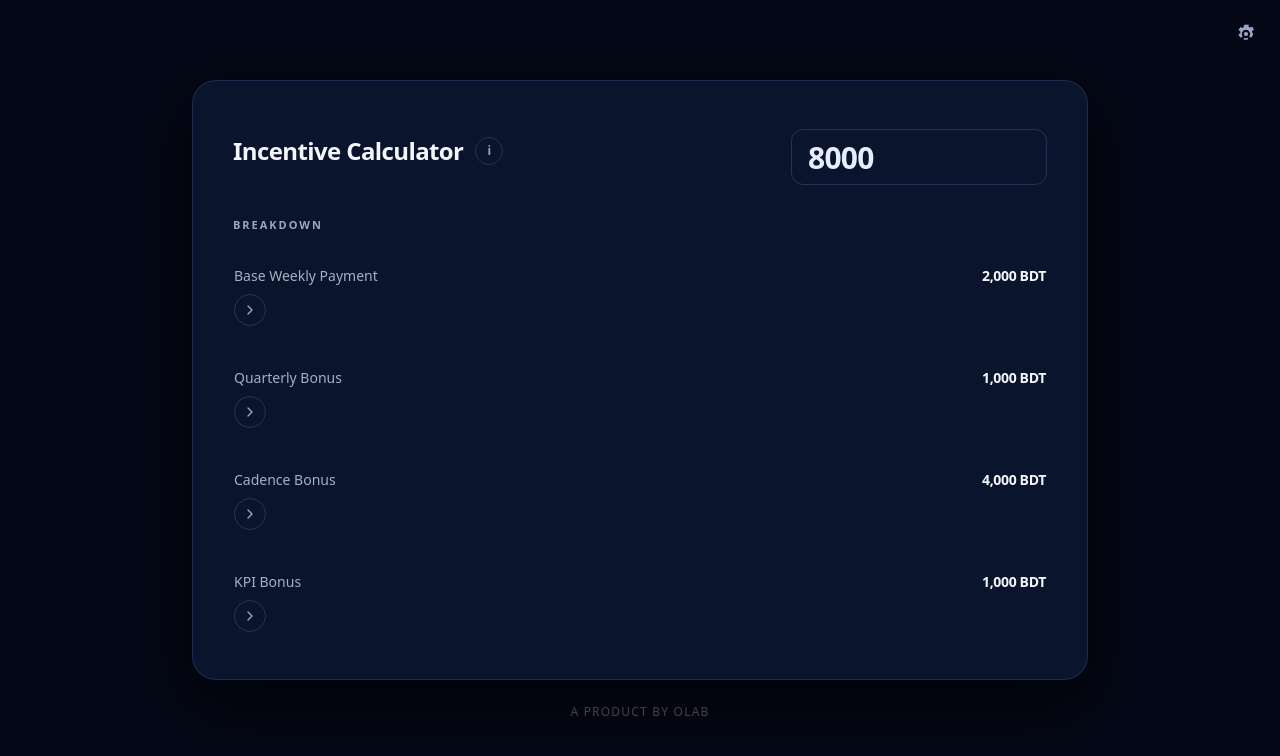
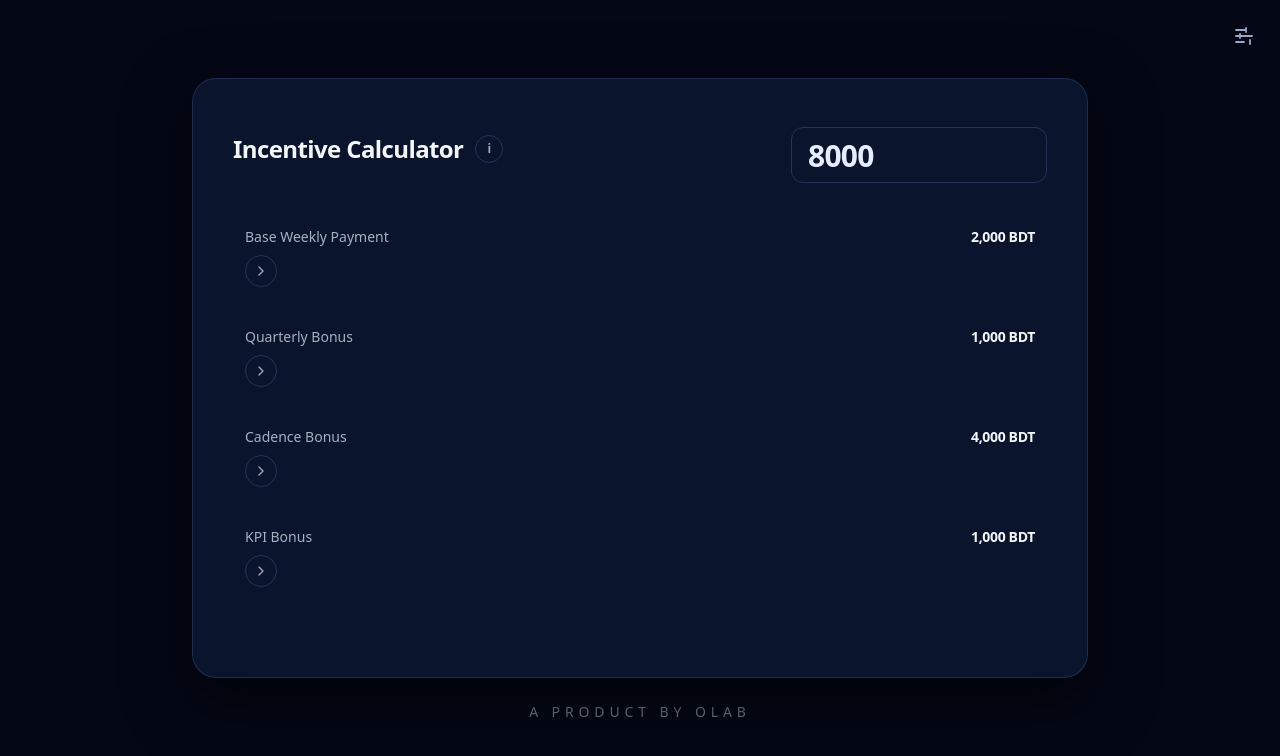
Before and after one commit to bappygolder/incentive-calculator, a Next.js app: page / in a window 1280 px wide. Shown: the top 756 px of the page. Built offline with nearby package versions, Linux system fonts and the light colour scheme.

Commit message:
update incentive calculator UI layout

```diff
--- a/src/app/page.tsx
+++ b/src/app/page.tsx
@@ -19,17 +19,21 @@ export default function Page() {
 					<svg
 						aria-hidden="true"
 						viewBox="0 0 24 24"
-						className="h-5 w-5"
+						className="h-6 w-6"
 					>
 						<path
-							fill="currentColor"
-							d="M12 9.5A2.5 2.5 0 1 0 12 14.5 2.5 2.5 0 0 0 12 9.5Zm8.94 2.06-1.7-.98c.04-.36.06-.73.06-1.08s-.02-.72-.06-1.08l1.7-.98a.75.75 0 0 0 .27-1.02l-1.6-2.77a.75.75 0 0 0-.96-.32l-1.7.98a7.2 7.2 0 0 0-1.88-1.09V2.1A.75.75 0 0 0 13.37 1h-3.2a.75.75 0 0 0-.75.75v1.96a7.2 7.2 0 0 0-1.88 1.09l-1.7-.98a.75.75 0 0 0-.96.32L3.28 6.91a.75.75 0 0 0 .27 1.02l1.7.98c-.04.36-.06.73-.06 1.08s.02.72.06 1.08l-1.7.98a.75.75 0 0 0-.27 1.02l1.6 2.77c.2.35.64.47.99.27l1.7-.98c.56.46 1.2.83 1.88 1.09v1.96c0 .41.34.75.75.75h3.2c.41 0 .75-.34.75-.75v-1.96c.68-.26 1.32-.63 1.88-1.09l1.7.98c.35.2.79.08.99-.27l1.6-2.77a.75.75 0 0 0-.27-1.02Zm-4.41 1.39A4.98 4.98 0 0 1 12 17a4.98 4.98 0 0 1-4.53-3.05A5.02 5.02 0 0 1 7 12c0-.73.16-1.42.47-2.05A4.98 4.98 0 0 1 12 7a4.98 4.98 0 0 1 4.53 3.05c.31.63.47 1.32.47 2.05 0 .73-.16 1.42-.47 2.05Z"
+							fill="none"
+							stroke="currentColor"
+							strokeWidth="1.8"
+							strokeLinecap="round"
+							strokeLinejoin="round"
+							d="M4 6h10M4 12h16M4 18h8M14 4v4M8 10v4M18 16v4"
 						/>
 					</svg>
 				</button>
 
 				{settingsOpen && (
-					<div className="pointer-events-auto w-64 rounded-2xl bg-chrono-bg-card/80 px-4 py-3 shadow-lg animate-in fade-in slide-in-from-top-2 duration-200">
+					<div className="pointer-events-auto w-64 rounded-2xl border border-chrono-border-subtle/80 bg-chrono-bg-card/80 px-4 py-3 shadow-lg animate-in fade-in slide-in-from-top-2 duration-200">
 						<div className="space-y-3 text-sm">
 							<div className="text-[11px] font-medium text-chrono-fg-muted">Social</div>
 							<a
@@ -61,7 +65,7 @@ export default function Page() {
 			{/* Centered main card */}
 			<IncentiveCalculator />
 
-			<p className="text-xs font-medium text-muted-foreground/50 tracking-widest uppercase select-none">
+			<p className="text-xs md:text-sm font-medium text-muted-foreground/70 tracking-[0.35em] uppercase select-none">
 				A product by oLAB
 			</p>
 		</main>
--- a/src/components/BreakdownCard.tsx
+++ b/src/components/BreakdownCard.tsx
@@ -54,10 +54,9 @@ export function BreakdownCard({ base, cadence, quarterly, kpi, total }: Breakdow
 
 	return (
 		<section className="mt-8 text-sm">
-			<h2 className="text-[11px] font-semibold uppercase tracking-[0.18em] text-chrono-fg-muted mb-6">Breakdown</h2>
-			<div className="space-y-6">
+			<div className="space-y-4">
 				{/* Base Weekly Payment */}
-				<div className="group -mx-2 rounded-xl border border-transparent px-2 py-2 transition-all duration-200 ease-out hover:-translate-y-px hover:border-chrono-border-subtle/40 hover:bg-white/[0.012]">
+				<div className="group rounded-lg px-3 py-3 transition-colors duration-200 ease-out hover:bg-white/[0.02]">
 					<div className="flex items-center justify-between mb-2">
 						<span className="text-muted-foreground font-medium">Base Weekly Payment</span>
 						<span className="font-semibold text-foreground tracking-tight">{formatBdt(base)}</span>
@@ -89,7 +88,7 @@ export function BreakdownCard({ base, cadence, quarterly, kpi, total }: Breakdow
 				</div>
 
 				{/* Quarterly Bonus */}
-				<div className="group -mx-2 rounded-xl border border-transparent px-2 py-2 transition-all duration-200 ease-out hover:-translate-y-px hover:border-chrono-border-subtle/40 hover:bg-white/[0.012]">
+				<div className="group rounded-lg px-3 py-3 transition-colors duration-200 ease-out hover:bg-white/[0.02]">
 					<div className="flex items-center justify-between mb-2">
 						<span className="text-muted-foreground font-medium">Quarterly Bonus</span>
 						<span className="font-semibold text-foreground tracking-tight">{formatBdt(quarterly)}</span>
@@ -121,7 +120,7 @@ export function BreakdownCard({ base, cadence, quarterly, kpi, total }: Breakdow
 				</div>
 
 				{/* Cadence Bonus */}
-				<div className="group -mx-2 rounded-xl border border-transparent px-2 py-2 transition-all duration-200 ease-out hover:-translate-y-px hover:border-chrono-border-subtle/40 hover:bg-white/[0.012]">
+				<div className="group rounded-lg px-3 py-3 transition-colors duration-200 ease-out hover:bg-white/[0.02]">
 					<div className="flex items-center justify-between mb-2">
 						<span className="text-muted-foreground font-medium">Cadence Bonus</span>
 						<span className="font-semibold text-foreground tracking-tight">{formatBdt(cadence)}</span>
@@ -153,7 +152,7 @@ export function BreakdownCard({ base, cadence, quarterly, kpi, total }: Breakdow
 				</div>
 
 				{/* KPI Bonus */}
-				<div className="group -mx-2 rounded-xl border border-transparent px-2 py-2 transition-all duration-200 ease-out hover:-translate-y-px hover:border-chrono-border-subtle/40 hover:bg-white/[0.012]">
+				<div className="group rounded-lg px-3 py-3 transition-colors duration-200 ease-out hover:bg-white/[0.02]">
 					<div className="flex items-center justify-between mb-2">
 						<span className="text-muted-foreground font-medium">KPI Bonus</span>
 						<span className="font-semibold text-foreground tracking-tight">{formatBdt(kpi)}</span>
```
